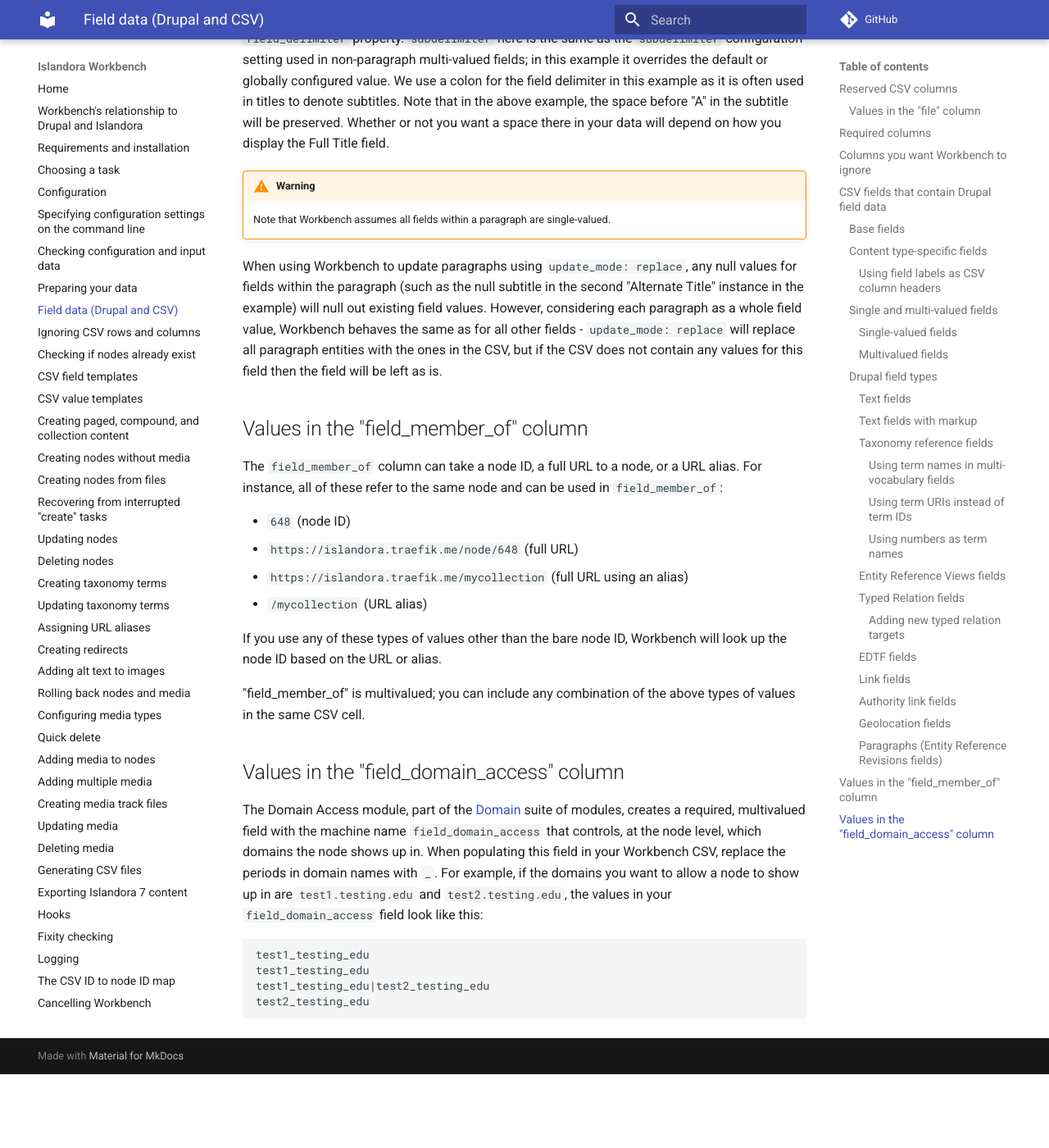
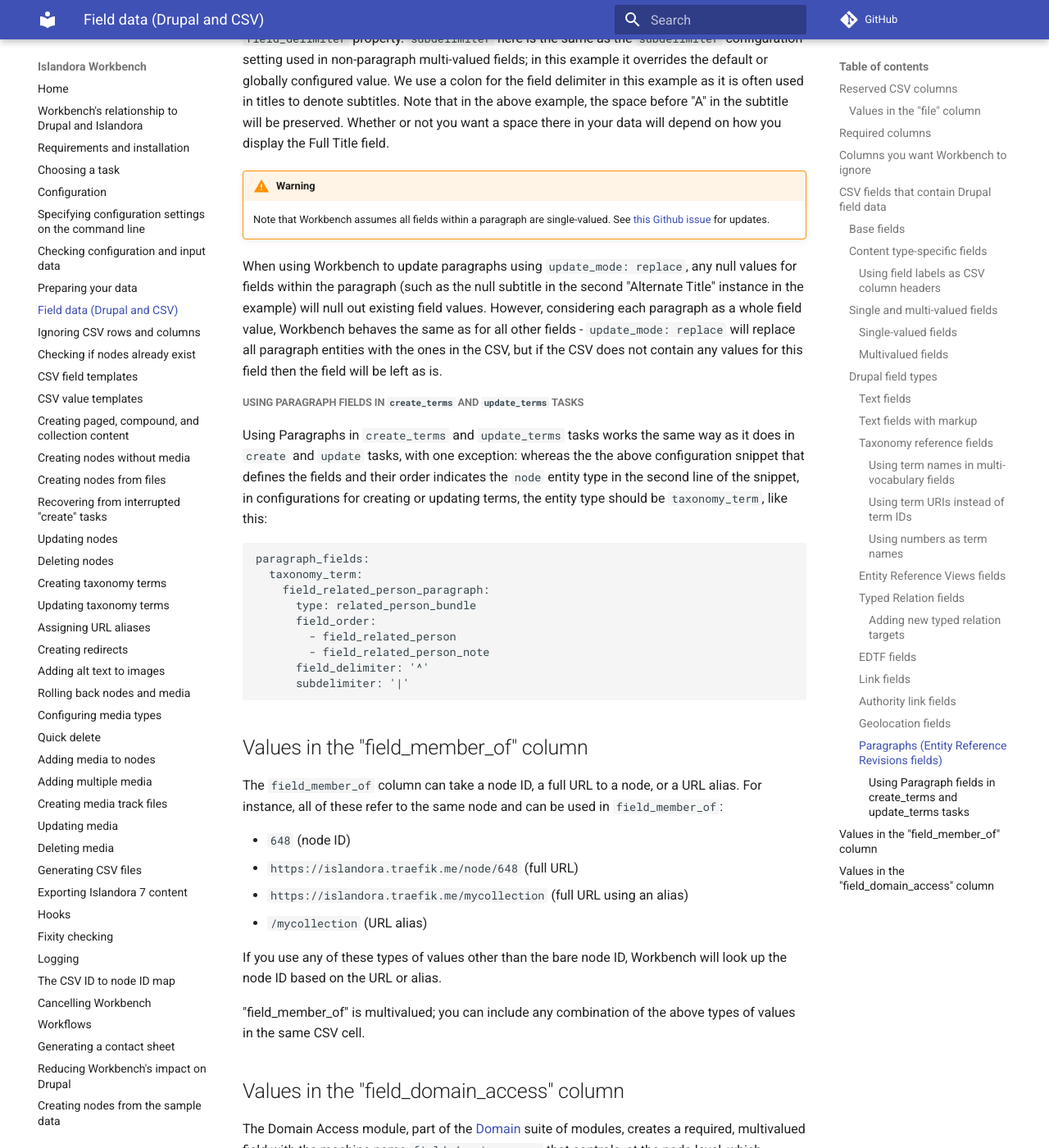
Before and after one commit to mjordan/islandora_workbench_docs, an MkDocs documentation site: the page built from docs/fields.md, in a window 1280 px wide and 1400 px high, scrolled down 25532 px. Shown: the whole window at 82% size. Built offline with MkDocs 1.6.1 and Material for MkDocs 9.7.7, drawn with Linux system fonts in a browser that asks for light colours; comment, search, counter and statistics services are not loaded; before the commit the page ends 26842 px from its top, so only the background shows below that.

Commit message:
Updates coming from #880.

````diff
--- a/docs/changelog.md
+++ b/docs/changelog.md
@@ -14,6 +14,7 @@
 
 ### Documentation
 
+* February 16, 2025: Updated docs on [using Paragraph fields](/islandora_workbench_docs/fields/#using-paragraph-fields-in-create_terms-and-update_terms-tasks) in `create_terms` and `update_terms` tasks. Thanks @dara2!
 * February 15, 2025: Added documentation on ingesting large files, mainly pointing to [Islandora's documentation](https://islandora.github.io/documentation/user-documentation/uploading-large-files/) on this topic; updated "[Using CSV row ranges](/islandora_workbench_docs/ignoring_csv_rows_and_columns/#using-csv-row-ranges)" to clarify that `csv_start_row` and `csv_stop_row` only apply to `create` and `update` tasks.
 * February 14, 2025: Moved change log entries up to the end of 2024 into their [own page](/islandora_workbench_docs/changelog_up_to_2024/).
 * February 10, 2025: Added "[Recovering from interrupted create tasks](/islandora_workbench_docs/recovery_mode/)" and updated associated other pages; moved "[The CSV ID to node ID map](/islandora_workbench_docs/csv_id_to_node_id_map/)" from "[Generating CSV Files](/islandora_workbench_docs/generating_csv_files/)" into its own page.
--- a/docs/fields.md
+++ b/docs/fields.md
@@ -645,9 +645,26 @@
 This configuration defines the paragraph field on the node (`field_full_title`) and its child fields (`field_main_title` and `field_subtitle`), which occur within the paragraph in the order they are named in the `field_order` property. Within the data in the CSV column, the values corresponding to the order of those fields are separated by the character defined in the `field_delimiter` property. `subdelimiter` here is the same as the `subdelimiter` configuration setting used in non-paragraph multi-valued fields; in this example it overrides the default or globally configured value. We use a colon for the field delimiter in this example as it is often used in titles to denote subtitles. Note that in the above example, the space before "A" in the subtitle will be preserved. Whether or not you want a space there in your data will depend on how you display the Full Title field.
 
 !!! warning
-    Note that Workbench assumes all fields within a paragraph are single-valued.
+    Note that Workbench assumes all fields within a paragraph are single-valued. See [this Github issue](https://github.com/mjordan/islandora_workbench/issues/887) for updates.
 
 When using Workbench to update paragraphs using `update_mode: replace`, any null values for fields within the paragraph (such as the null subtitle in the second "Alternate Title" instance in the example) will null out existing field values. However, considering each paragraph as a whole field value, Workbench behaves the same as for all other fields - `update_mode: replace` will replace all paragraph entities with the ones in the CSV, but if the CSV does not contain any values for this field then the field will be left as is.
+
+
+##### Using Paragraph fields in `create_terms` and `update_terms` tasks
+
+Using Paragraphs in `create_terms` and `update_terms` tasks works the same way as it does in `create` and `update` tasks, with one exception: whereas the the above configuration snippet that defines the fields and their order indicates the `node` entity type in the second line of the snippet, in configurations for creating or updating terms, the entity type should be `taxonomy_term`, like this:
+
+```yml
+paragraph_fields:
+  taxonomy_term:
+    field_related_person_paragraph:
+      type: related_person_bundle
+      field_order:
+        - field_related_person
+        - field_related_person_note
+      field_delimiter: '^'
+      subdelimiter: '|'
+```
 
 
 ## Values in the "field_member_of" column
````
Also changed, not shown: docs/limitations.md (+4 -0 lines).
